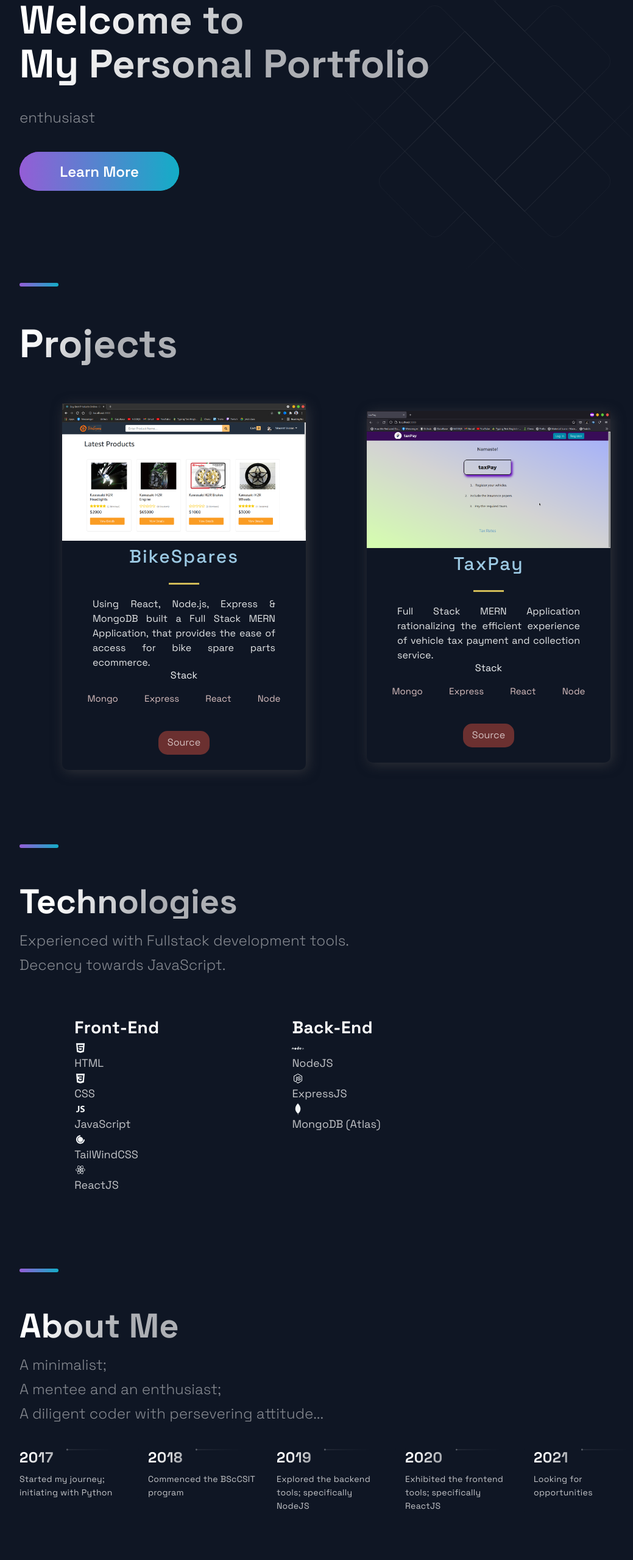
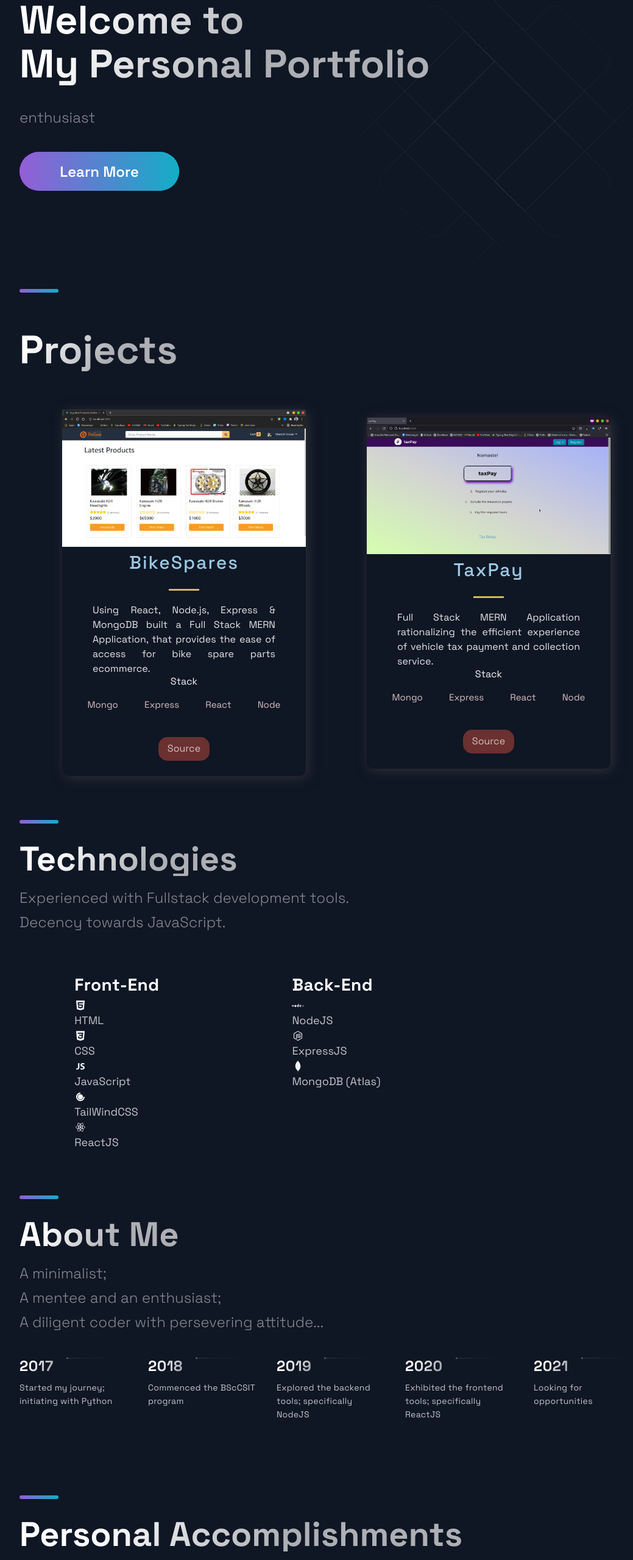
Before and after one commit to vincentvicran/vikrant-portfolio, a Next.js app: page / in a window 1280 px wide. Shown: the part 173-2732 px from the top of the page at 61% size, without its empty margins (88-1127 px from the left). Built offline with nearby package versions, Linux system fonts and the light colour scheme.

Commit message:
CSS updated

```diff
--- a/src/components/Acomplishments/Acomplishments.js
+++ b/src/components/Acomplishments/Acomplishments.js
@@ -11,6 +11,7 @@ import { AccomplishmentData } from "../../constants/constants";
 
 const Acomplishments = () => (
   <Section>
+    <SectionDivider style={{ margin: "1rem 0 3rem" }} />
     <SectionTitle>Personal Accomplishments</SectionTitle>
     <Boxes>
       {AccomplishmentData.map((card, index) => (
--- a/src/components/Projects/Projects.js
+++ b/src/components/Projects/Projects.js
@@ -22,7 +22,7 @@ import { projects } from "../../constants/constants";
 
 const Projects = () => (
   <Section nopadding id="projects">
-    <SectionDivider />
+    <SectionDivider style={{ margin: "1rem 0 0rem" }} />
     <SectionTitle main>Projects</SectionTitle>
     <GridContainer>
       {projects.map(({ id, image, title, description, tags, source }) => (
--- a/src/components/Technologies/Technologies.js
+++ b/src/components/Technologies/Technologies.js
@@ -25,7 +25,7 @@ import {
 
 const Technologies = () => (
   <Section id="tech">
-    <SectionDivider style={{ margin: "6rem 0" }} />
+    <SectionDivider style={{ margin: "1rem 0 3rem" }} />
     <SectionTitle>Technologies</SectionTitle>
     <SectionText>
       Experienced with Fullstack development tools.
--- a/src/components/TimeLine/TimeLine.js
+++ b/src/components/TimeLine/TimeLine.js
@@ -65,7 +65,7 @@ const Timeline = () => {
 
   return (
     <Section id="about">
-      <SectionDivider style={{ margin: "6rem 0" }} />
+      <SectionDivider style={{ margin: "1rem 0 3rem" }} />
       <SectionTitle>About Me</SectionTitle>
       <SectionText>
         A minimalist;
@@ -142,7 +142,6 @@ const Timeline = () => {
           );
         })}
       </CarouselButtons>
-      <SectionDivider />
     </Section>
   );
 };
```
